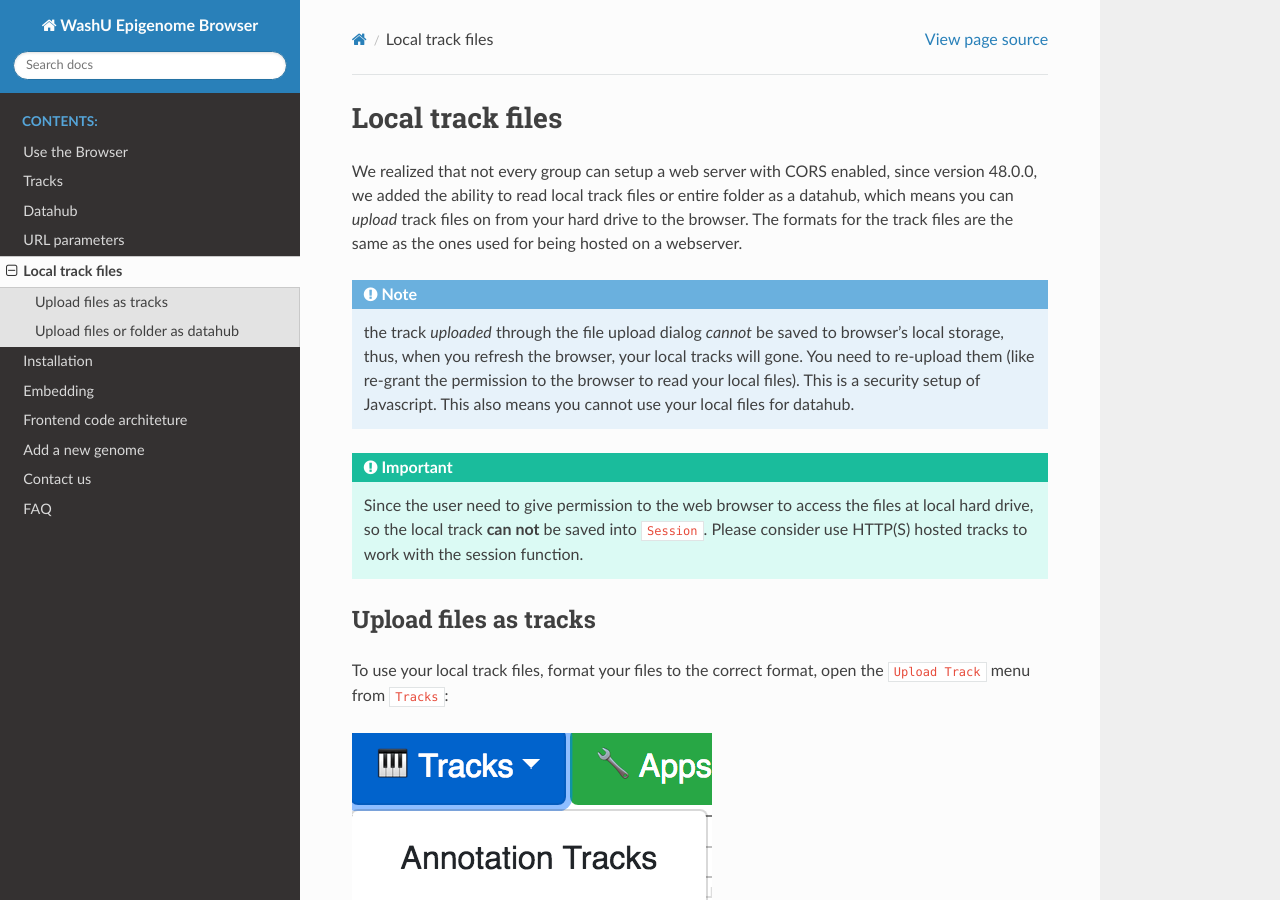
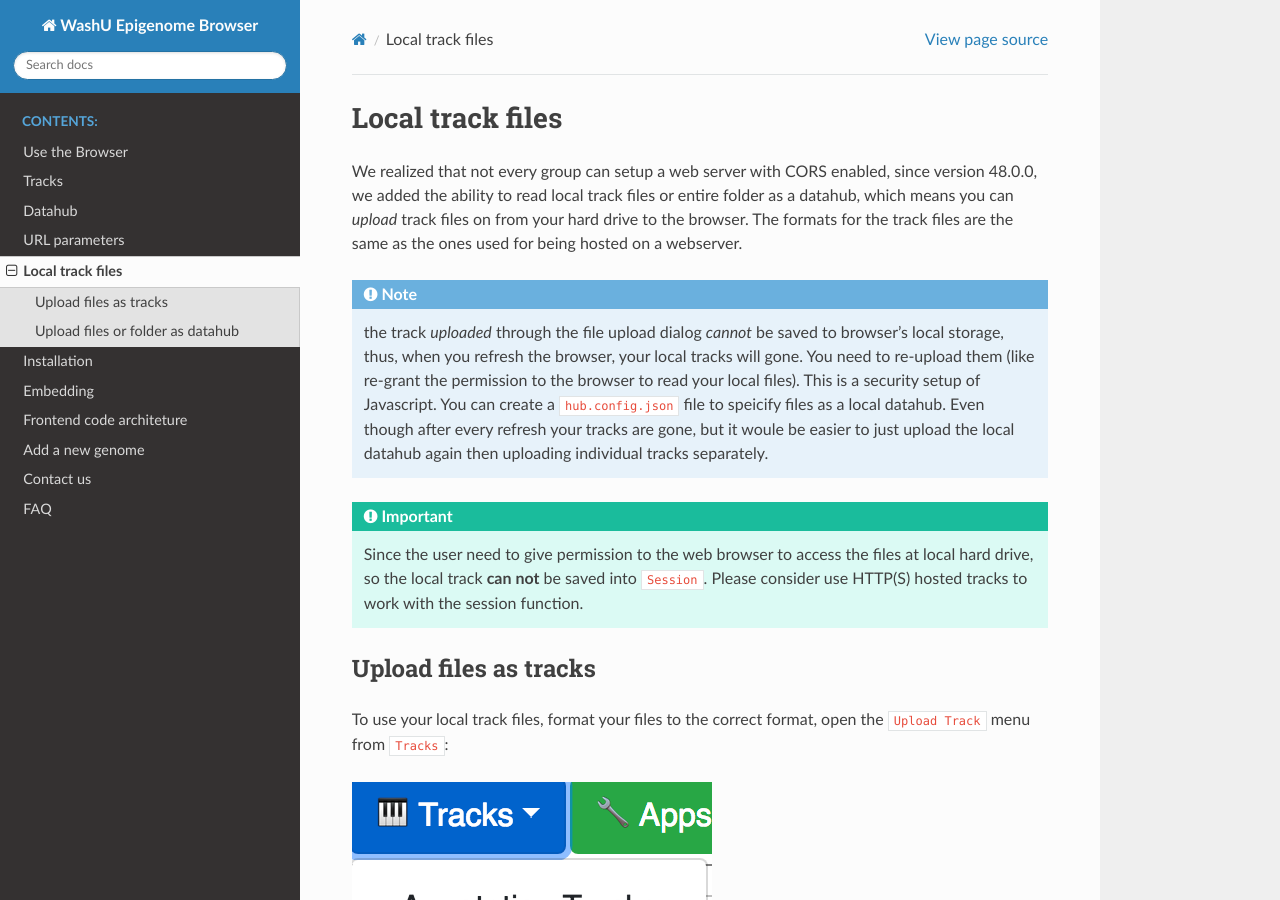
Before and after one commit to lidaof/eg-docs, a Sphinx documentation site: the page built from docs/local.rst, in a window 1280 px wide and 900 px high. Built offline with Sphinx 7.4.7 and the Read the Docs theme 2.0.0, drawn with Linux system fonts in a browser that asks for light colours.

Commit message:
Note again

```diff
--- a/docs/local.rst
+++ b/docs/local.rst
@@ -9,8 +9,9 @@
 .. note:: the track *uploaded* through the file upload dialog *cannot* be saved to browser's local
           storage, thus, when you refresh the browser, your local tracks will gone. You need to
           re-upload them (like re-grant the permission to the browser to read your local files).
-          This is a security setup of Javascript. This also means you cannot use your local files
-          for datahub.
+          This is a security setup of Javascript. You can create a ``hub.config.json`` file
+          to speicify files as a local datahub. Even though after every refresh your tracks are gone,
+          but it woule be easier to just upload the local datahub again then uploading individual tracks separately.
 
 .. important:: Since the user need to give permission to the web browser to access
                the files at local hard drive, so the local track **can not** be saved
```
